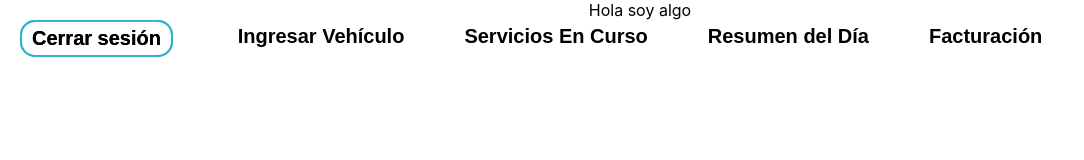
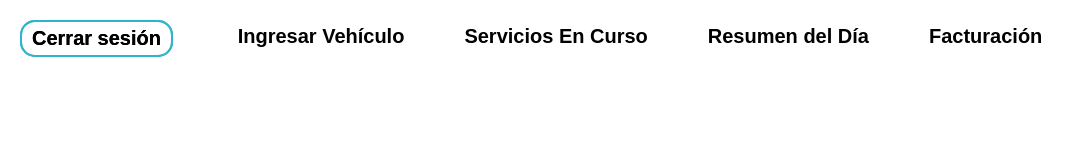
Before and after one commit to MariaCamilaRodriguezGuerrero/Lavadero_autos_Go_up_cloud, a React (Create React App) app in the folder client/: page /algo in a window 1280 px wide. Shown: the top 160 px of the page, without its empty margins (0-1084 px from the left). Built offline with nearby package versions, Linux system fonts and the light colour scheme.

Commit message:
Correccion

```diff
--- a/client/src/componentsSuperAdmin/ALGO/algo.jsx
+++ b/client/src/componentsSuperAdmin/ALGO/algo.jsx
@@ -1,9 +1,15 @@
-
+import { ToastContainer } from "react-toastify";
 
 const Algo = () => {
 
   return (
-    <div>Hola soy algo</div>
+    <div><ToastContainer
+    toastStyle={{
+      backgroundColor: "rgb(38, 143, 255)",
+      fontSize: "20px",
+      color: "#fff",
+    }}
+  /></div>
   );
 };
 
--- a/client/src/views/Login/Login.jsx
+++ b/client/src/views/Login/Login.jsx
@@ -55,16 +55,16 @@ const Login = () => {
     } else if (isSuperAdminUser) {
       // Inicio de sesión exitoso para el usuario "Gaston"
       navigate("/algo");
-      toast(`Bienvenido ${username} 😎 `, {
-        position: "top-right",
-        autoClose: 3000,
-        hideProgressBar: true,
-        closeOnClick: true,
-        pauseOnHover: true,
-        draggable: true,
-        progress: undefined,
-        theme: "light",
-      });
+      // toast(`Bienvenido ${username} 😎 `, {
+      //   position: "top-right",
+      //   autoClose: 3000,
+      //   hideProgressBar: true,
+      //   closeOnClick: true,
+      //   pauseOnHover: true,
+      //   draggable: true,
+      //   progress: undefined,
+      //   theme: "light",
+      // });
     } else {
       setError("Nombre de usuario o contraseña incorrectos");
     }
```
